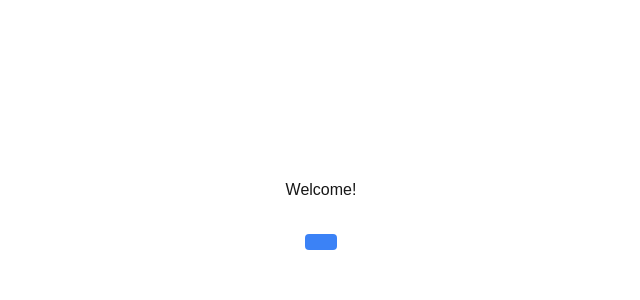
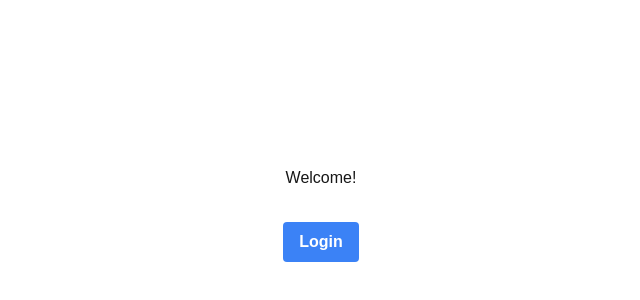
Before and after one commit to alberty4573/salon-booking, a Next.js app in the folder hair-helper/: page /login/welcome in a window 1280 px wide. Shown: the part 186-486 px from the top of the page, without its empty margins (319-959 px from the left). Built offline with nearby package versions, Linux system fonts and the light colour scheme.

Commit message:
login page

```diff
--- /dev/null
+++ b/hair-helper/src/app/api/auth/[auth0]/route.js
@@ -0,0 +1,4 @@
+// app/api/auth/[auth0]/route.js
+import { handleAuth } from '@auth0/nextjs-auth0';
+
+export const GET = handleAuth();
--- a/hair-helper/src/app/components/Button.tsx
+++ b/hair-helper/src/app/components/Button.tsx
@@ -2,19 +2,17 @@ import React from 'react';
 
 interface ButtonProps {
     onClick?: (event: React.MouseEvent<HTMLButtonElement>) => void;
-    title: string;
     type: 'submit' | 'reset' | 'button'
     className?: string;
     children?: React.ReactNode;
 }
 
-export const Button: React.FC<ButtonProps> = ({ onClick, title, type, className, children }) => {
+export const Button: React.FC<ButtonProps> = ({ onClick, type, className, children }) => {
     return (
         <button
             onClick={onClick}
             type={type}
             className={`bg-blue-500 hover:bg-blue-700 text-white font-bold py-2 px-4 rounded ${className}`}
-            title={title}
             >
 
             {children}
--- a/hair-helper/src/app/layout.tsx
+++ b/hair-helper/src/app/layout.tsx
@@ -1,6 +1,8 @@
 import type { Metadata } from "next";
 import localFont from "next/font/local";
 import "./globals.css";
+import { UserProvider } from '@auth0/nextjs-auth0/client';
+
 
 const geistSans = localFont({
   src: "./fonts/GeistVF.woff",
@@ -25,11 +27,13 @@ export default function RootLayout({
 }>) {
   return (
     <html lang="en">
-      <body
-        className={`${geistSans.variable} ${geistMono.variable} antialiased`}
-      >
-        {children}
-      </body>
+      <UserProvider>
+        <body
+          className={`${geistSans.variable} ${geistMono.variable} antialiased`}
+        >
+          {children}
+        </body>
+      </UserProvider>
     </html>
   );
 }
--- a/hair-helper/src/app/login/mobile/page.tsx
+++ b/hair-helper/src/app/login/mobile/page.tsx
@@ -23,7 +23,7 @@ export default function Mobile() {
                             <input type="text" name="mobile" />
                         </label>
                     </div>
-                    <Button type="submit" title={"submit"}>Submit</Button>
+                    <Button type="submit">Submit</Button>
                 </form>
 
             </div>
--- a/hair-helper/src/app/login/welcome/page.tsx
+++ b/hair-helper/src/app/login/welcome/page.tsx
@@ -10,7 +10,9 @@ export default function Welcome() {
         <div className="flex h-screen">
             <div className="m-auto text-center ">
                 <h1>Welcome!</h1>
-                <Button type='button' title="login" onClick={() => route.push("./mobile")}  className="mt-8"/>
+                <Button type='button' onClick={() => route.push("/api/auth/login")}  className="mt-8">
+                    {`Login`}
+                    </Button>
             </div>
         </div>
     )
```
